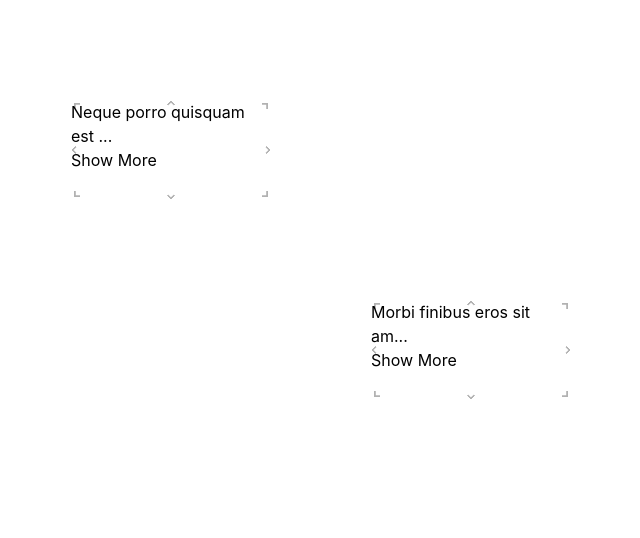
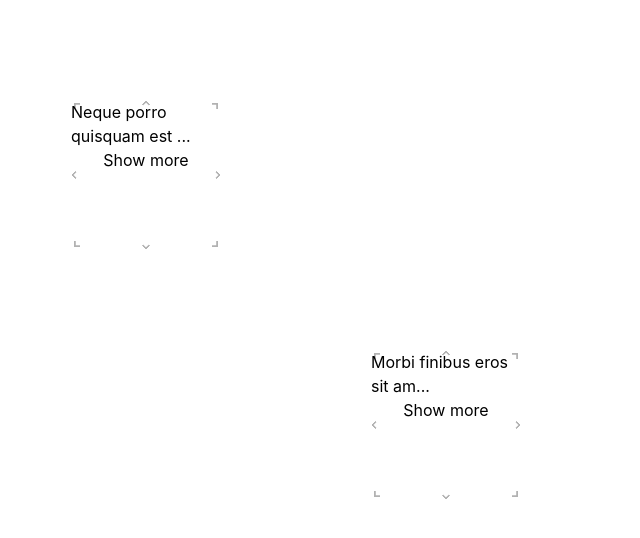
Before and after one commit to Akshansh029/canvas-assignment, a React (Create React App) app: page / in a window 1280 px wide. Shown: the top 538 px of the page, without its empty margins (29-669 px from the left). Built offline with nearby package versions, Linux system fonts and the light colour scheme.

Commit message:
Added open modal functionality

```diff
--- a/package.json
+++ b/package.json
@@ -10,6 +10,7 @@
     "react-arrows": "^1.2.0",
     "react-dom": "^18.3.1",
     "react-draggable": "^4.4.6",
+    "react-icons": "^5.3.0",
     "react-modal": "^3.16.1",
     "react-resizable": "^3.0.5",
     "react-scripts": "5.0.1",
--- a/src/App.js
+++ b/src/App.js
@@ -1,6 +1,23 @@
+// App Component
 import React, { useState } from "react";
 import Canvas from "./components/Canvas";
 import Card from "./components/Card";
+import Modal from "react-modal";
+import { IoClose } from "react-icons/io5";
+
+const customStyles = {
+  content: {
+    top: "50%",
+    left: "50%",
+    right: "auto",
+    bottom: "auto",
+    marginRight: "-50%",
+    transform: "translate(-50%, -50%)",
+  },
+  overlay: {
+    backgroundColor: "rgba(0, 0, 0, 0.75)",
+  },
+};
 
 const App = () => {
   const [cards, setCards] = useState([
@@ -9,18 +26,31 @@ const App = () => {
       text: "Neque porro quisquam est qui dolorem ipsum quia dolor sit amet, consectetur, adipisci velit...",
       x: 100,
       y: 100,
-      width: 200,
-      height: 100,
+      width: 150,
+      height: 150,
     },
     {
       id: 2,
       text: "Morbi finibus eros sit amet mauris volutpat scelerisque",
       x: 400,
       y: 200,
-      width: 200,
-      height: 100,
+      width: 150,
+      height: 150,
     },
   ]);
+
+  const [showMore, setShowMore] = useState(false);
+  const [selectedCard, setSelectedCard] = useState(null);
+
+  const openModal = (card) => {
+    setSelectedCard(card);
+    setShowMore(true);
+  };
+
+  const closeModal = () => {
+    setShowMore(false);
+    setSelectedCard(null);
+  };
 
   const onDragStop = (id, x, y) => {
     setCards((prevCards) =>
@@ -44,8 +74,28 @@ const App = () => {
           card={card}
           onDragStop={onDragStop}
           onResizeStop={onResizeStop}
+          openModal={openModal}
         />
       ))}
+      <Modal
+        isOpen={showMore}
+        onRequestClose={closeModal}
+        style={customStyles}
+        contentLabel="Card Details Modal"
+      >
+        <div
+          className="close-button flex items-center justify-center p-2 bg-transparent"
+          onClick={closeModal}
+        >
+          <IoClose size={22} className="text-slate-400" />
+        </div>
+        {selectedCard && (
+          <div>
+            <h2 className="text-lg font-semibold">Card Details</h2>
+            <p>{selectedCard.text}</p>
+          </div>
+        )}
+      </Modal>
     </Canvas>
   );
 };
--- a/src/components/Card.jsx
+++ b/src/components/Card.jsx
@@ -1,11 +1,10 @@
-import React, { useState } from "react";
+// Card Component
+import React from "react";
 import Draggable from "react-draggable";
 import { ResizableBox } from "react-resizable";
 import "react-resizable/css/styles.css";
 
-const Card = ({ card, onDragStop, onResizeStop }) => {
-  const [showMore, setShowMore] = useState(false);
-
+const Card = ({ card, onDragStop, onResizeStop, openModal }) => {
   return (
     <Draggable
       defaultPosition={{ x: card.x, y: card.y }}
@@ -16,18 +15,27 @@ const Card = ({ card, onDragStop, onResizeStop }) => {
         height={card.height}
         minConstraints={[100, 50]}
         maxConstraints={[600, 400]}
-        onResizeStop={(e, data) =>
-          onResizeStop(card.id, data.size.width, data.size.height)
+        onResizeStop={(e, { size }) =>
+          onResizeStop(card.id, size.width, size.height)
         }
         resizeHandles={["n", "s", "e", "w", "ne", "nw", "se", "sw"]}
       >
-        <div className="bg-white border-[1px] border-[#ddd] rounded-md p-3 shadow-md overflow-hidden active:border-2 active:border-blue-600">
-          <p>{showMore ? card.text : `${card.text.substring(0, 25)}...`}</p>
+        <div
+          className="bg-white border-[1px] border-[#ddd] rounded-md p-3 shadow-md overflow-hidden h-full w-full box-border"
+          style={{
+            display: "flex",
+            flexDirection: "column",
+            justifyContent: "space-between",
+          }}
+        >
+          <div style={{ flex: 1 }}>
+            <p>{card.text.substring(0, 25)}...</p>
+          </div>
           <button
             className="bg-blue-500 text-white text-sm font-medium border-none px-4 py-2 rounded-lg cursor-pointer"
-            onClick={() => setShowMore(!showMore)}
+            onClick={() => openModal(card)}
           >
-            {showMore ? "Show Less" : "Show More"}
+            Show more
           </button>
         </div>
       </ResizableBox>
```
Also changed, not shown: 1 other file (tests, documents, lock files or other folders).
